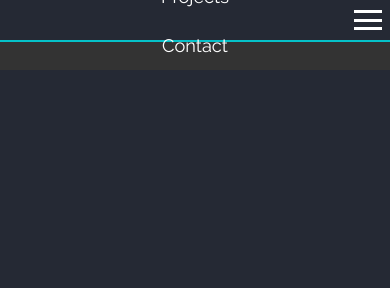
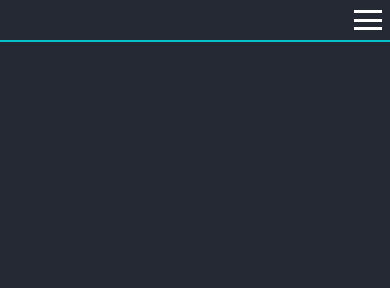
Before and after one commit to markonastic/marko-nastic-portfolio, an Angular app: page /projects in a window 390 px wide. Shown: the top 288 px of the page. Built offline with nearby package versions, Linux system fonts and the light colour scheme.

Commit message:
Changed navbar transition style, Changed from resize to scroll event in projects component

```diff
--- a/src/app/navbar/navbar.component.scss
+++ b/src/app/navbar/navbar.component.scss
@@ -56,29 +56,22 @@
 @media screen and (max-height: 900px) and (max-width: 500px) {
   .nav-container {
     .navbar {
-      display: flex;
-      flex-direction: column;
+      display: block;
       position: absolute;
       top: 3rem;
-      padding: 1rem;
       background: #333;
-      // transform: scaleY(0);
-      // transform-origin: top;
-      // transition: transform ease-in 0.3s;
+      overflow: hidden;
       height: 0;
       transition: height ease-in 0.3s;
 
       &.showMenu {
-        // transform: scaleY(1);
         height: 200px;
       }
 
       .nav {
         margin-right: 0;
-        margin-bottom: 2rem;
-        &:last-child {
-          margin: 0;
-        }
+        padding: 1rem 0;
+        text-align: center;
       }
     }
     .menu-btn {
--- a/src/app/projects/projects.component.html
+++ b/src/app/projects/projects.component.html
@@ -9,7 +9,7 @@
       <div class="btn" (click)="viewProject(projectIndex)">Learn more</div>
     </div>
   </div>
-  <div class="project-view" #projectView [ngClass]="{showProject: showProject}" (window:resize)="onResize(projectView)">
+  <div class="project-view" #projectView [ngClass]="{showProject: showProject}" (window:scroll)="onScroll(projectView)">
     <div class="mask" (click)="closeProject()"></div>
     <div class="main-container" *ngIf="currentProject !== null">
       <div class="carousel-container">
--- a/src/app/projects/projects.component.ts
+++ b/src/app/projects/projects.component.ts
@@ -102,7 +102,7 @@ export class ProjectsComponent {
     }, 300);
   }
 
-  onResize(el: HTMLElement) {
+  onScroll(el: HTMLElement) {
     el.style.height = window.innerHeight + 'px';
   }
 }
```
